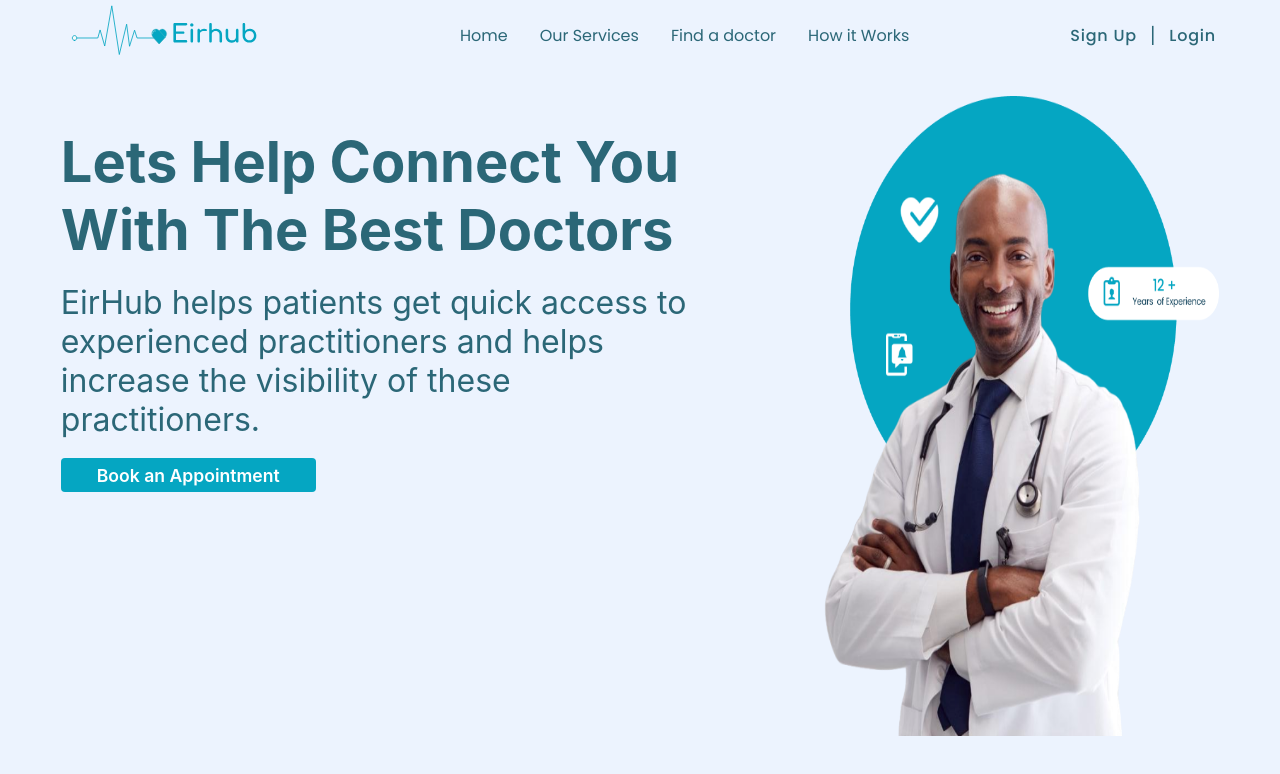
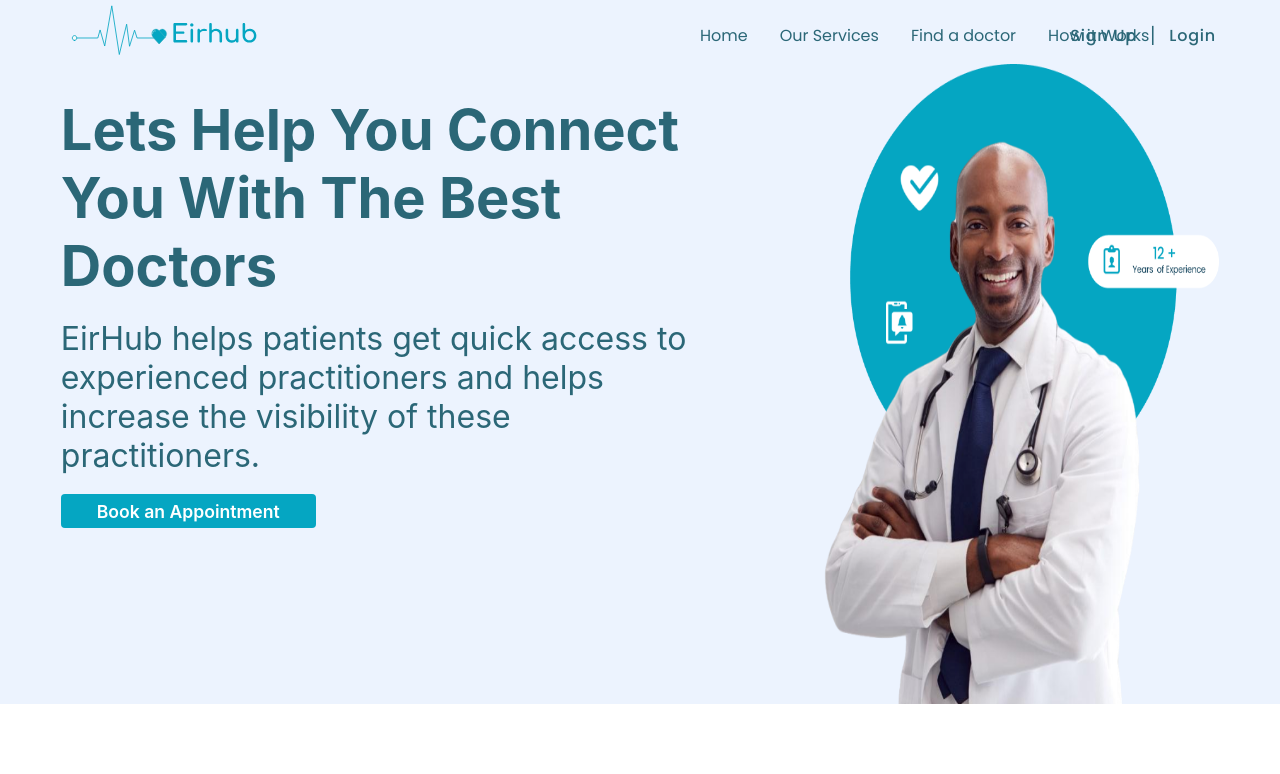
Before and after one commit to Silicon-Valley00/eirhub-frontend, a React (Create React App) app in the folder client/: page / in a window 1280 px wide. Shown: the top 774 px of the page. Built offline with nearby package versions, Linux system fonts and the light colour scheme; the HTML template or start-up script is replaced by a standard one.

Commit message:
modification

```diff
--- a/client/src/Pages/Landing page/components/Hero.js
+++ b/client/src/Pages/Landing page/components/Hero.js
@@ -10,7 +10,7 @@ const Hero = () => {
          <div className="hero-container">
             <div className="hero-content">
                <div className="content-title">
-                  <h1>Lets Help Connect You With The Best Doctors</h1>
+                  <h1>Lets Help You Connect You With The Best Doctors</h1>
                </div>
                <div className="content-info">
                   <p>
--- a/client/src/Pages/Landing page/components/hero.css
+++ b/client/src/Pages/Landing page/components/hero.css
@@ -8,8 +8,8 @@
 
 #hero-body {
    width: 100%;
-   min-height: 100vh;
-   padding-top: 6rem;
+   min-height: 80vh;
+   margin-top: 4rem;
    background-color: var(--gray);
 }
 
--- a/client/src/Pages/Landing page/components/navbar.css
+++ b/client/src/Pages/Landing page/components/navbar.css
@@ -17,12 +17,16 @@
    position: fixed;
    width: 100%;
    background-color: #ecf3fe;
-   height: 3rem;
+   min-height: 3rem;
+   top: 0;
+   z-index: 1;
 }
 
 /* nav-links */
 #nav-links {
    display: block;
+   position: relative;
+   left: 15rem;
 }
 
 .link-container {
```
Also changed, not shown: client/src/Pages/Landing page/components/services.css (+20 -0 lines).
